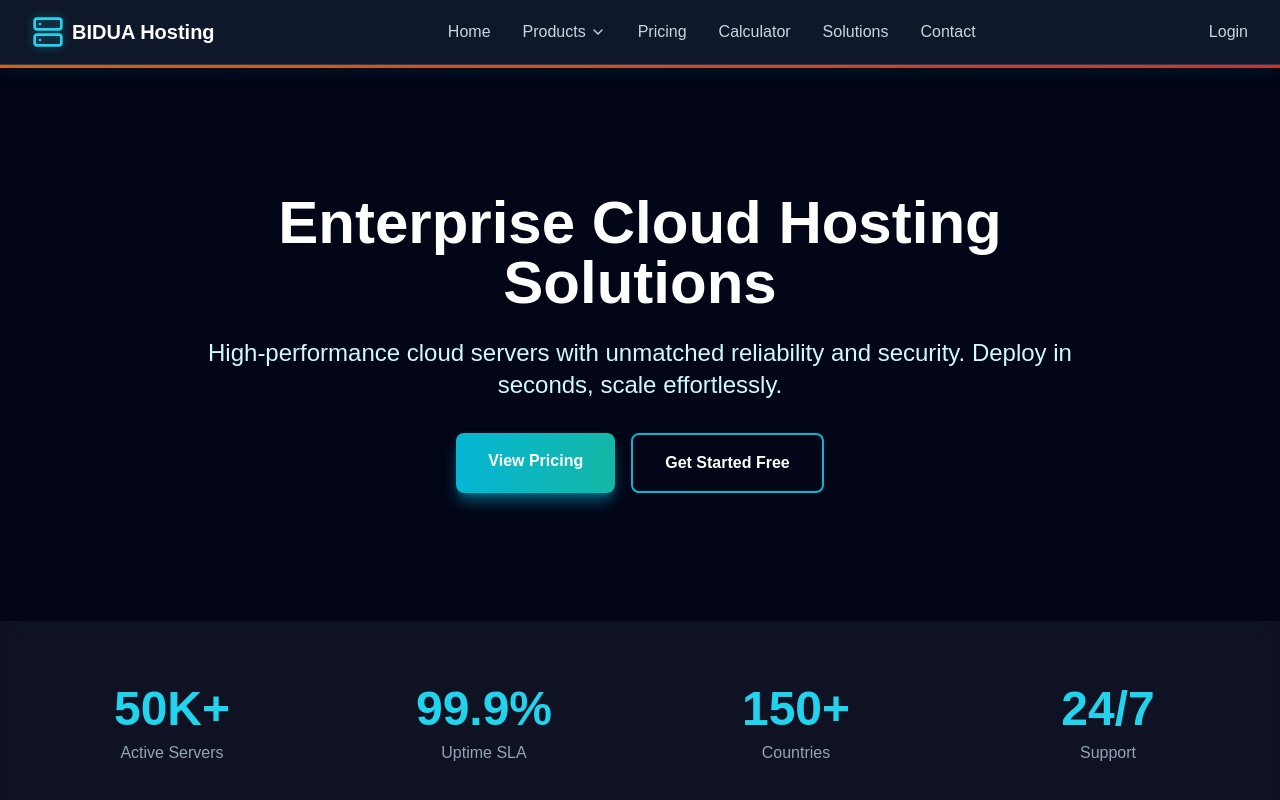
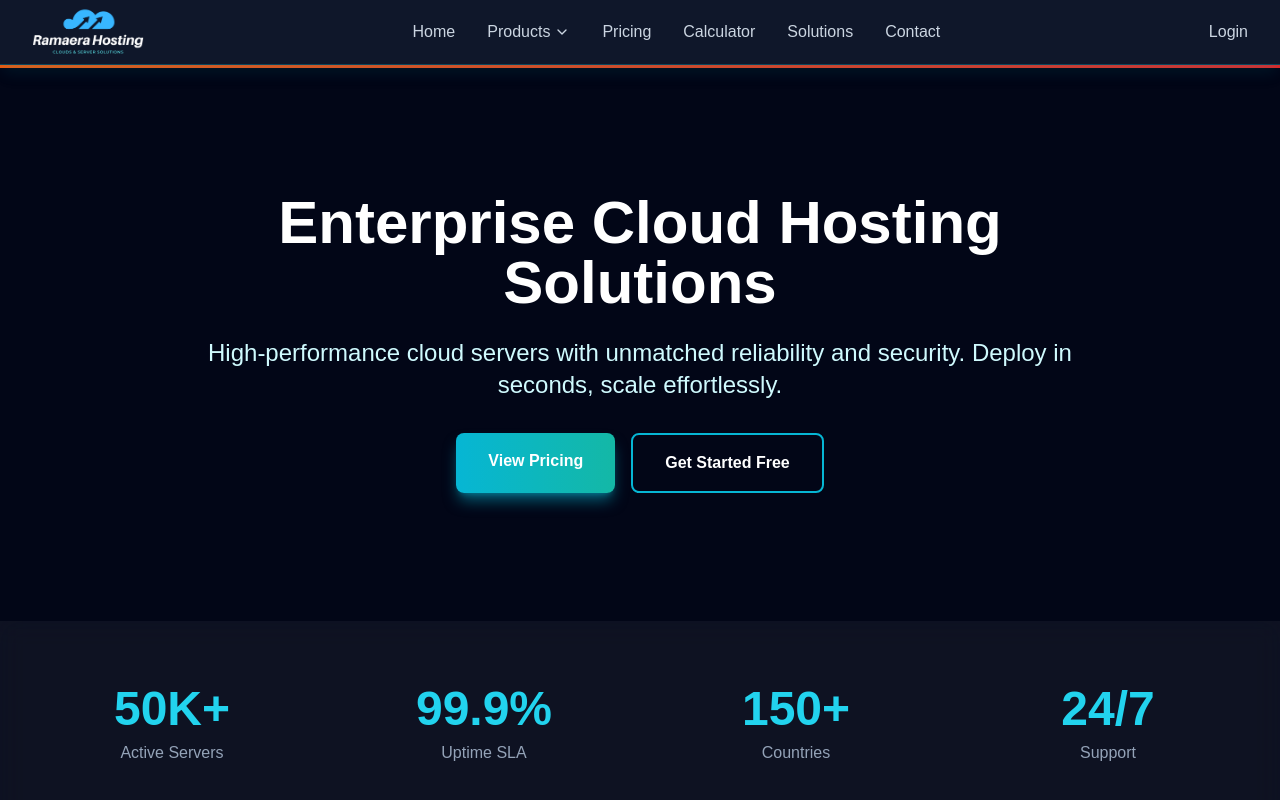
Before and after one commit to abhishekrajput1235/ramaera-hosting-mono-repo, a React (Vite) app in the folder hostingfrontend/: page / in a window 1280 px wide. Shown: the top 800 px of the page. Built offline with nearby package versions, Linux system fonts and the light colour scheme; no server answers; a web font is replaced by a local one.

Commit message:
Update logo

```diff
--- a/hostingfrontend/src/components/public/Header.tsx
+++ b/hostingfrontend/src/components/public/Header.tsx
@@ -2,6 +2,7 @@ import { useState, useEffect } from 'react';
 import { Link, useLocation } from 'react-router-dom';
 import { Server, ChevronDown } from 'lucide-react';
 import { useAuth } from '../../contexts/AuthContext';
+import logo from "../../assets/logo/hostinglogo1.png"
 
 export function Header() {
   const [productsOpen, setProductsOpen] = useState(false);
@@ -25,8 +26,8 @@ export function Header() {
       <nav className="max-w-7xl mx-auto px-4 sm:px-6 lg:px-8">
         <div className="flex justify-between items-center h-16">
           <Link to="/" className="flex items-center space-x-2">
-            <Server className="h-8 w-8 text-cyan-400 animate-serverGlow" />
-            <span className="text-xl font-bold text-white">BIDUA Hosting</span>
+            {/* <Server className="h-8 w-8 text-cyan-400 animate-serverGlow" /> */}
+            <img src={logo} alt="BIDUA Hosting Logo"className="h-14 w-auto"  />
           </Link>
 
           <div className="hidden md:flex items-center space-x-8">
```
Also changed, not shown: hostingfrontend/src/assets/logo/hostinglogo.png (added), hostingfrontend/src/assets/logo/hostinglogo1.png (added).
